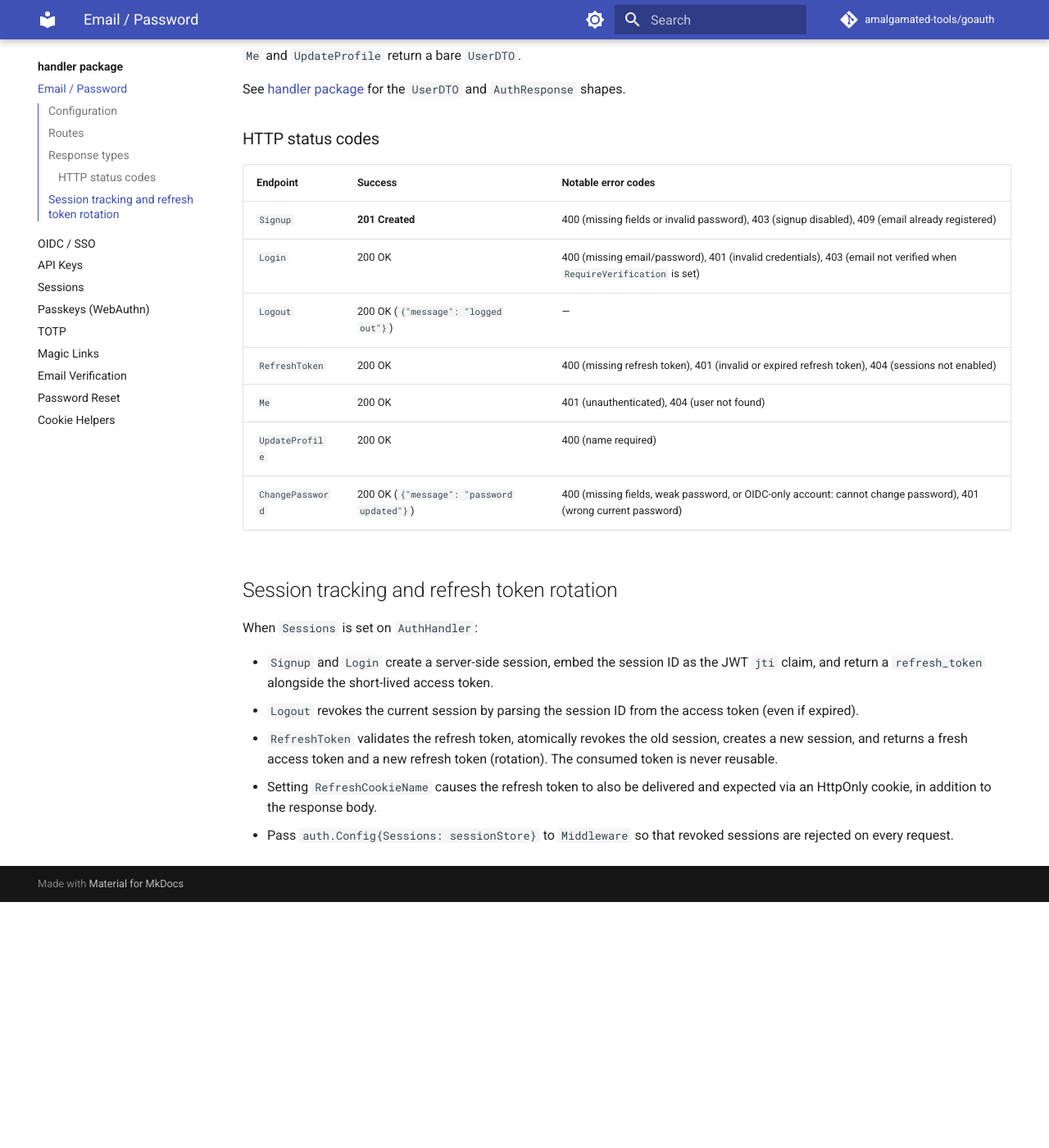
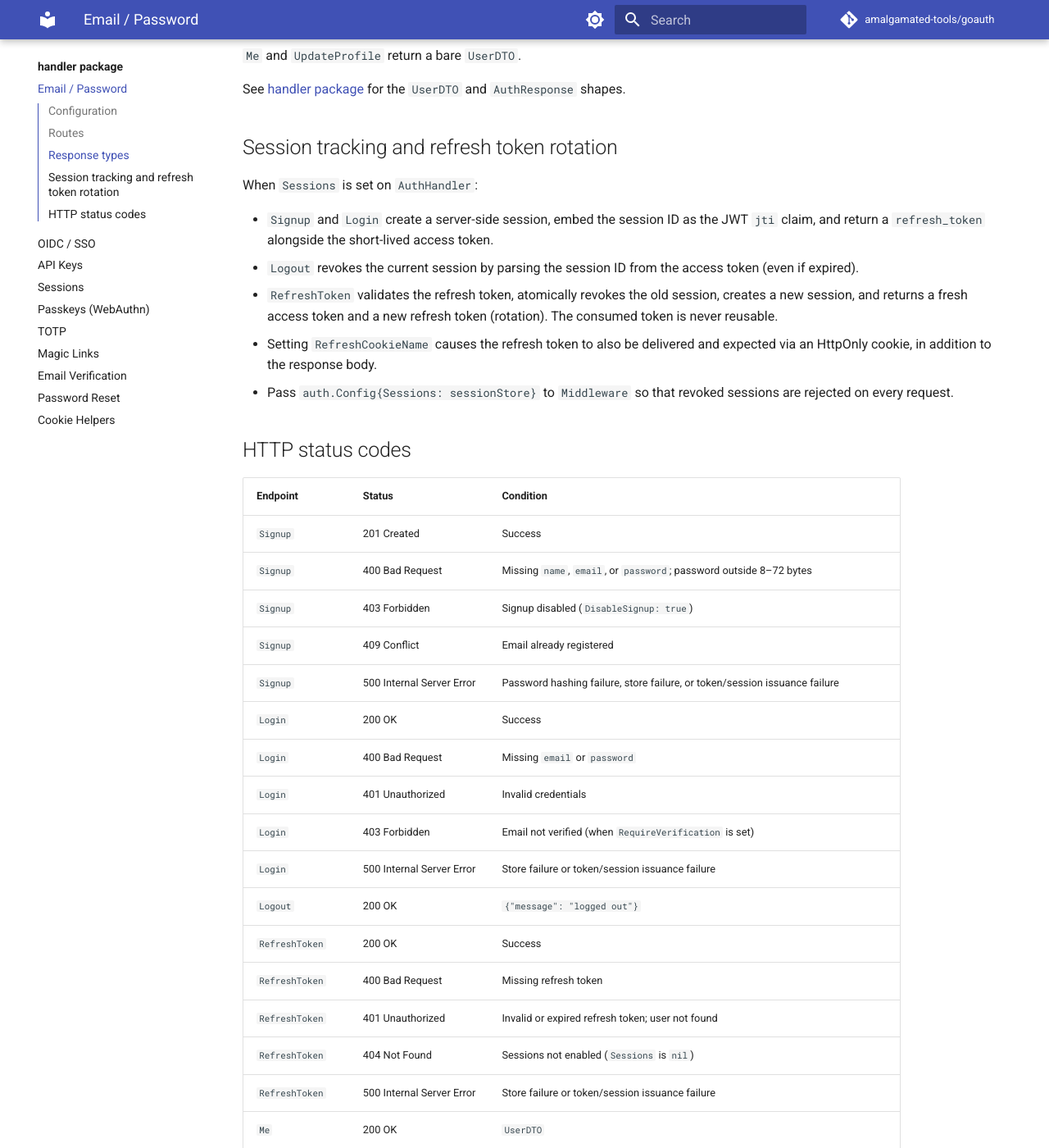
Before and after one commit to amalgamated-tools/goauth, an MkDocs documentation site: the page built from docs/handler/auth.md, in a window 1280 px wide and 1400 px high, scrolled down 1035 px. Shown: the whole window at 82% size. Built offline with MkDocs 1.6.1 and Material for MkDocs 9.7.7, drawn with Linux system fonts in a browser that asks for light colours; comment, search, counter and statistics services are not loaded; before the commit the page ends 2135 px from its top, so only the background shows below that; some of the changed text lies outside the part shown.

Commit message:
docs(handler): expand AuthHandler and PasswordResetHandler HTTP status code docs (#147)
* docs(handler): expand AuthHandler and PasswordResetHandler status code docs

- Replace the condensed '### HTTP status codes' subsection in auth.md
  with a comprehensive '## HTTP status codes' section at the end of the
  file, matching the format of all other handler docs. The previous table
  listed only 'Notable error codes' and omitted 500 conditions for Login,
  Signup, Me, UpdateProfile, and ChangePassword.

- In password-reset.md, document the exact RequestReset 200 response body
  ('if that email is registered, a reset link has been sent') in both the
  admonition and the status code table row, mirroring how magic-links.md
  documents the RequestMagicLink message.

Co-authored-by: Copilot <223556219+Copilot@users.noreply.github.com>

* docs(handler): expand 500 conditions and add 401 rows for auth-protected endpoints

---------

Co-authored-by: github-actions[bot] <41898282+github-actions[bot]@users.noreply.github.com>
Co-authored-by: Copilot <223556219+Copilot@users.noreply.github.com>
Co-authored-by: Patrick Veverka <veverkap@users.noreply.github.com>

```diff
--- a/docs/handler/auth.md
+++ b/docs/handler/auth.md
@@ -41,18 +41,6 @@ POST   /auth/password        → h.ChangePassword // change password (requires a
 
 See [handler package](index.md#shared-response-types) for the `UserDTO` and `AuthResponse` shapes.
 
-### HTTP status codes
-
-| Endpoint | Success | Notable error codes |
-|---|---|---|
-| `Signup` | **201 Created** | 400 (missing fields or invalid password), 403 (signup disabled), 409 (email already registered) |
-| `Login` | 200 OK | 400 (missing email/password), 401 (invalid credentials), 403 (email not verified when `RequireVerification` is set) |
-| `Logout` | 200 OK (`{"message": "logged out"}`) | — |
-| `RefreshToken` | 200 OK | 400 (missing refresh token), 401 (invalid or expired refresh token), 404 (sessions not enabled) |
-| `Me` | 200 OK | 401 (unauthenticated), 404 (user not found) |
-| `UpdateProfile` | 200 OK | 400 (name required) |
-| `ChangePassword` | 200 OK (`{"message": "password updated"}`) | 400 (missing fields, weak password, or OIDC-only account: cannot change password), 401 (wrong current password) |
-
 ## Session tracking and refresh token rotation
 
 When `Sessions` is set on `AuthHandler`:
@@ -62,3 +50,36 @@ When `Sessions` is set on `AuthHandler`:
 - `RefreshToken` validates the refresh token, atomically revokes the old session, creates a new session, and returns a fresh access token and a new refresh token (rotation). The consumed token is never reusable.
 - Setting `RefreshCookieName` causes the refresh token to also be delivered and expected via an HttpOnly cookie, in addition to the response body.
 - Pass `auth.Config{Sessions: sessionStore}` to `Middleware` so that revoked sessions are rejected on every request.
+
+## HTTP status codes
+
+| Endpoint | Status | Condition |
+|---|---|---|
+| `Signup` | 201 Created | Success |
+| `Signup` | 400 Bad Request | Missing `name`, `email`, or `password`; password outside 8–72 bytes |
+| `Signup` | 403 Forbidden | Signup disabled (`DisableSignup: true`) |
+| `Signup` | 409 Conflict | Email already registered |
+| `Signup` | 500 Internal Server Error | Password hashing failure, store failure, or token/session issuance failure |
+| `Login` | 200 OK | Success |
+| `Login` | 400 Bad Request | Missing `email` or `password` |
+| `Login` | 401 Unauthorized | Invalid credentials |
+| `Login` | 403 Forbidden | Email not verified (when `RequireVerification` is set) |
+| `Login` | 500 Internal Server Error | Store failure or token/session issuance failure |
+| `Logout` | 200 OK | `{"message": "logged out"}` |
+| `RefreshToken` | 200 OK | Success |
+| `RefreshToken` | 400 Bad Request | Missing refresh token |
+| `RefreshToken` | 401 Unauthorized | Invalid or expired refresh token; user not found |
+| `RefreshToken` | 404 Not Found | Sessions not enabled (`Sessions` is `nil`) |
+| `RefreshToken` | 500 Internal Server Error | Store failure or token/session issuance failure |
+| `Me` | 200 OK | `UserDTO` |
+| `Me` | 401 Unauthorized | Missing or invalid auth token (middleware) |
+| `Me` | 404 Not Found | User not found |
+| `Me` | 500 Internal Server Error | Store failure |
+| `UpdateProfile` | 200 OK | `UserDTO` |
+| `UpdateProfile` | 400 Bad Request | Missing or empty `name` |
+| `UpdateProfile` | 401 Unauthorized | Missing or invalid auth token (middleware) |
+| `UpdateProfile` | 500 Internal Server Error | Store failure |
+| `ChangePassword` | 200 OK | `{"message": "password updated"}` |
+| `ChangePassword` | 400 Bad Request | Missing fields; password outside 8–72 bytes; OIDC-only account (no password set) |
+| `ChangePassword` | 401 Unauthorized | Wrong current password; missing or invalid auth token (middleware) |
+| `ChangePassword` | 500 Internal Server Error | Store failure or password hashing failure |
```
Also changed, not shown: docs/handler/password-reset.md (+6 -2 lines).
